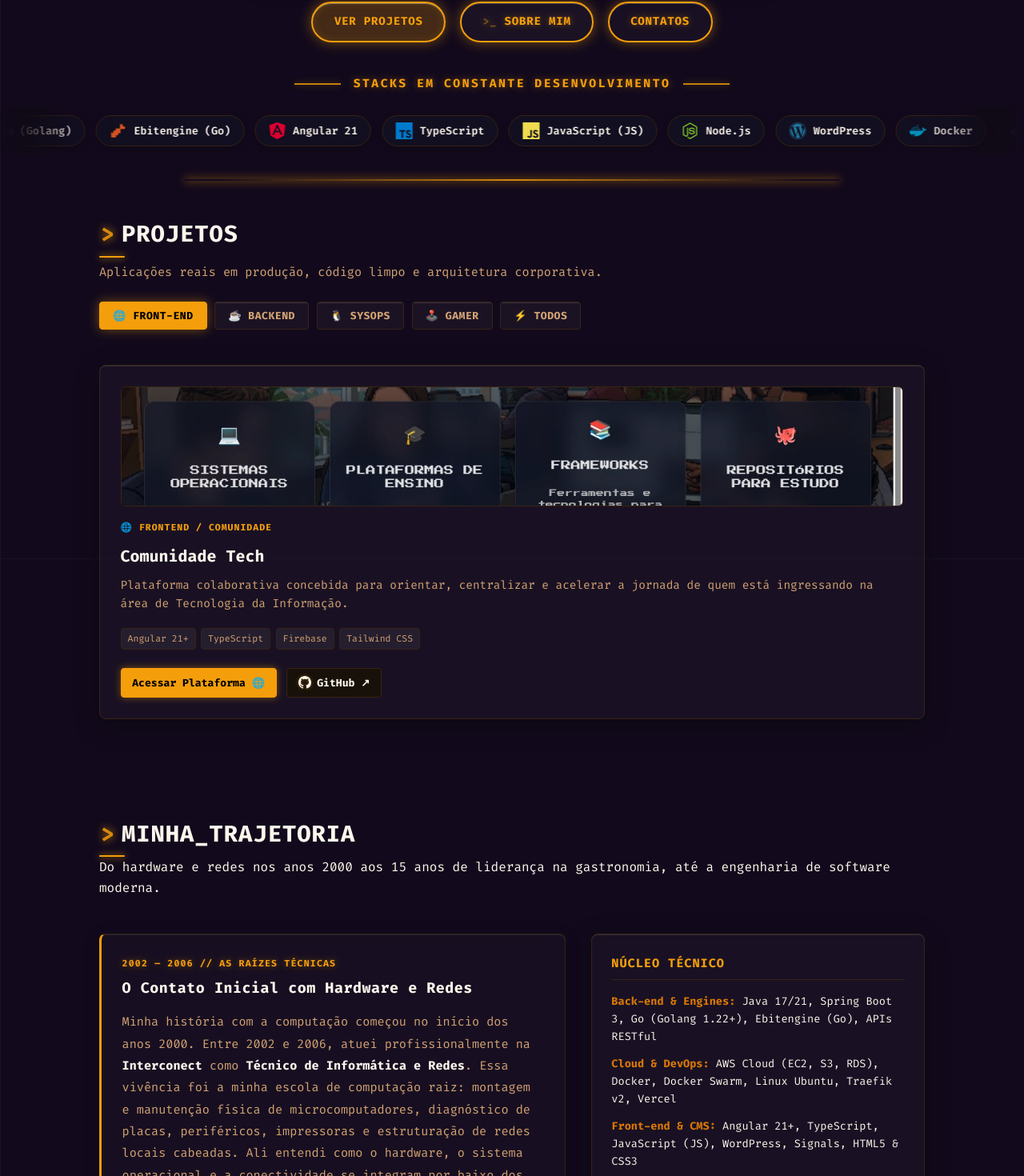
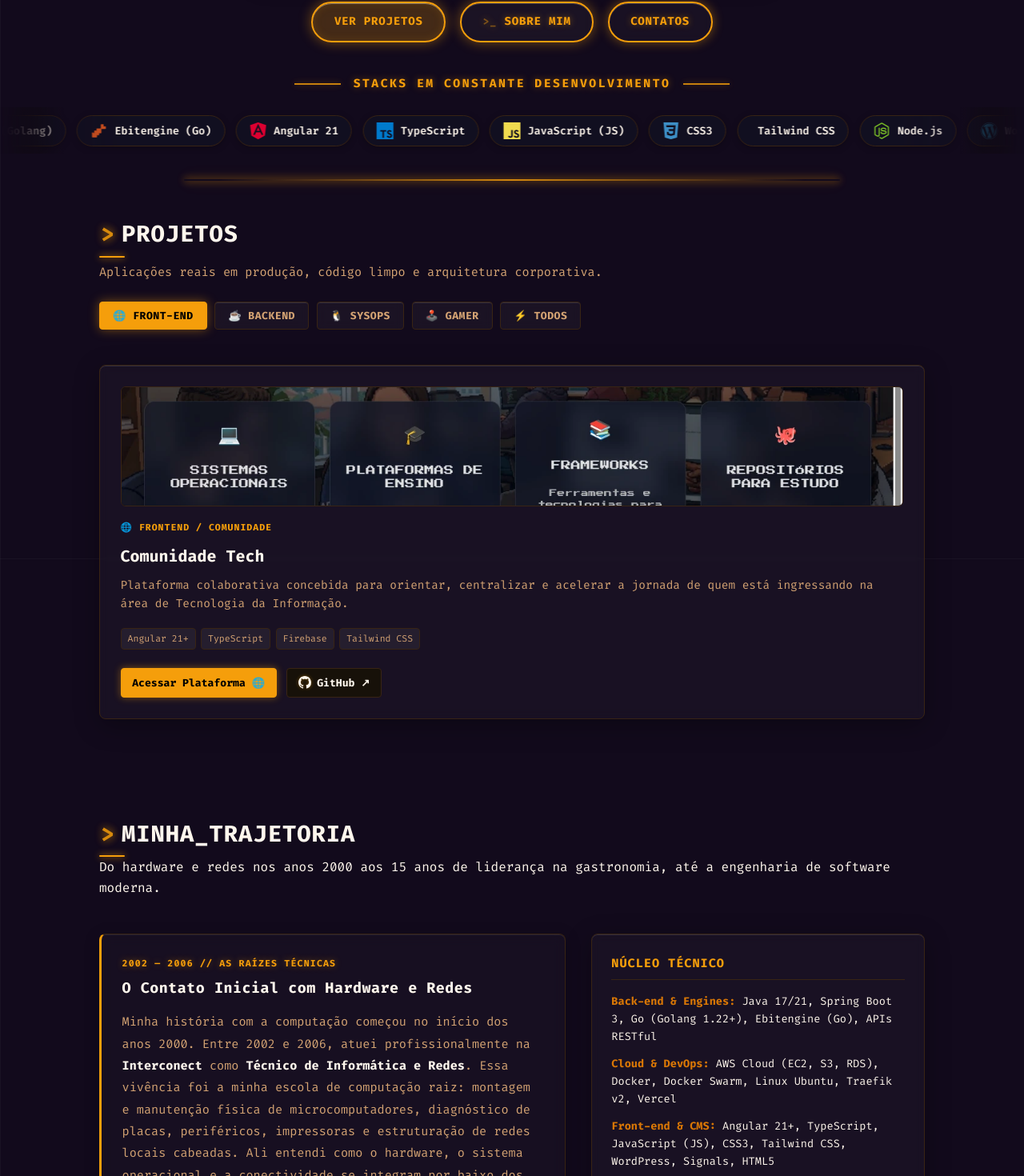
Before and after one commit to luci-jr/portifolio, an Angular app: page / in a window 1280 px wide. Shown: the part 902-2372 px from the top of the page at 80% size. Built offline with nearby package versions, Linux system fonts and the light colour scheme; no server answers.

Commit message:
feat: adiciona CSS3 e Tailwind CSS ao carrossel e documentacao
- Insere CSS3 e Tailwind CSS no carrossel de tecnologias (Blocos 1 e 2)
- Atualiza secoes Sobre em index.html e about.component.html
- Documenta novas stacks no README.md

```diff
--- a/index.html
+++ b/index.html
@@ -133,6 +133,8 @@
             <div class="tech-item"><span class="tech-icon"><i class="devicon-angularjs-plain colored" style="color: #dd0031 !important;"></i></span><span class="tech-name">Angular 21</span></div>
             <div class="tech-item"><span class="tech-icon"><i class="devicon-typescript-plain colored"></i></span><span class="tech-name">TypeScript</span></div>
             <div class="tech-item"><span class="tech-icon"><i class="devicon-javascript-plain colored"></i></span><span class="tech-name">JavaScript (JS)</span></div>
+            <div class="tech-item"><span class="tech-icon"><i class="devicon-css3-plain colored"></i></span><span class="tech-name">CSS3</span></div>
+            <div class="tech-item"><span class="tech-icon"><i class="devicon-tailwindcss-original colored"></i></span><span class="tech-name">Tailwind CSS</span></div>
             <div class="tech-item"><span class="tech-icon"><i class="devicon-nodejs-plain colored"></i></span><span class="tech-name">Node.js</span></div>
             <div class="tech-item"><span class="tech-icon"><i class="devicon-wordpress-plain" style="color: #21759b !important;"></i></span><span class="tech-name">WordPress</span></div>
             <div class="tech-item"><span class="tech-icon"><i class="devicon-docker-plain colored"></i></span><span class="tech-name">Docker</span></div>
@@ -159,6 +161,8 @@
             <div class="tech-item"><span class="tech-icon"><i class="devicon-angularjs-plain colored" style="color: #dd0031 !important;"></i></span><span class="tech-name">Angular 21</span></div>
             <div class="tech-item"><span class="tech-icon"><i class="devicon-typescript-plain colored"></i></span><span class="tech-name">TypeScript</span></div>
             <div class="tech-item"><span class="tech-icon"><i class="devicon-javascript-plain colored"></i></span><span class="tech-name">JavaScript (JS)</span></div>
+            <div class="tech-item"><span class="tech-icon"><i class="devicon-css3-plain colored"></i></span><span class="tech-name">CSS3</span></div>
+            <div class="tech-item"><span class="tech-icon"><i class="devicon-tailwindcss-original colored"></i></span><span class="tech-name">Tailwind CSS</span></div>
             <div class="tech-item"><span class="tech-icon"><i class="devicon-nodejs-plain colored"></i></span><span class="tech-name">Node.js</span></div>
             <div class="tech-item"><span class="tech-icon"><i class="devicon-wordpress-plain" style="color: #21759b !important;"></i></span><span class="tech-name">WordPress</span></div>
             <div class="tech-item"><span class="tech-icon"><i class="devicon-docker-plain colored"></i></span><span class="tech-name">Docker</span></div>
@@ -453,7 +457,7 @@
             <ul class="stack-list">
               <li><strong>Back-end &amp; Engines:</strong> Java 17/21, Spring Boot 3, Go (Golang 1.22+), Ebitengine (Go), APIs RESTful</li>
               <li><strong>Cloud &amp; DevOps:</strong> AWS Cloud (EC2, S3, RDS), Docker, Docker Swarm, Linux Ubuntu, Traefik v2, Vercel</li>
-              <li><strong>Front-end &amp; CMS:</strong> Angular 21+, TypeScript, JavaScript (JS), WordPress, Signals, HTML5 &amp; CSS3</li>
+              <li><strong>Front-end &amp; CMS:</strong> Angular 21+, TypeScript, JavaScript (JS), CSS3, Tailwind CSS, WordPress, Signals, HTML5</li>
               <li><strong>Bancos de Dados:</strong> PostgreSQL 16 (ACID), Oracle DB, AWS RDS, Redis (Cache &amp; Filas), Firestore</li>
               <li><strong>Automações:</strong> n8n Workflows, Bash Scripting, Python</li>
             </ul>
--- a/src/app/components/about/about.component.html
+++ b/src/app/components/about/about.component.html
@@ -47,7 +47,7 @@
         <ul class="stack-list">
           <li><strong>Back-end &amp; Engines:</strong> Java 17/21, Spring Boot 3, Go (Golang 1.22+), Ebitengine (Go), APIs RESTful</li>
           <li><strong>Cloud &amp; DevOps:</strong> AWS Cloud (EC2, S3, RDS), Docker, Docker Swarm, Linux Ubuntu, Traefik v2, Vercel</li>
-          <li><strong>Front-end &amp; CMS:</strong> Angular 21+, TypeScript, JavaScript (JS), WordPress, Signals, HTML5 &amp; CSS3</li>
+          <li><strong>Front-end &amp; CMS:</strong> Angular 21+, TypeScript, JavaScript (JS), CSS3, Tailwind CSS, WordPress, Signals, HTML5</li>
           <li><strong>Bancos de Dados:</strong> PostgreSQL 16 (ACID), Oracle DB, AWS RDS, Redis (Cache &amp; Filas), Firestore</li>
           <li><strong>Automações:</strong> n8n Workflows, Bash Scripting, Python</li>
         </ul>
--- a/src/app/components/hero/hero.component.html
+++ b/src/app/components/hero/hero.component.html
@@ -55,6 +55,8 @@
         <div class="tech-item"><span class="tech-icon"><i class="devicon-angularjs-plain colored" style="color: #dd0031 !important;"></i></span><span class="tech-name">Angular 21</span></div>
         <div class="tech-item"><span class="tech-icon"><i class="devicon-typescript-plain colored"></i></span><span class="tech-name">TypeScript</span></div>
         <div class="tech-item"><span class="tech-icon"><i class="devicon-javascript-plain colored"></i></span><span class="tech-name">JavaScript (JS)</span></div>
+        <div class="tech-item"><span class="tech-icon"><i class="devicon-css3-plain colored"></i></span><span class="tech-name">CSS3</span></div>
+        <div class="tech-item"><span class="tech-icon"><i class="devicon-tailwindcss-original colored"></i></span><span class="tech-name">Tailwind CSS</span></div>
         <div class="tech-item"><span class="tech-icon"><i class="devicon-nodejs-plain colored"></i></span><span class="tech-name">Node.js</span></div>
         <div class="tech-item"><span class="tech-icon"><i class="devicon-wordpress-plain" style="color: #21759b !important;"></i></span><span class="tech-name">WordPress</span></div>
         <div class="tech-item"><span class="tech-icon"><i class="devicon-docker-plain colored"></i></span><span class="tech-name">Docker</span></div>
@@ -81,6 +83,8 @@
         <div class="tech-item"><span class="tech-icon"><i class="devicon-angularjs-plain colored" style="color: #dd0031 !important;"></i></span><span class="tech-name">Angular 21</span></div>
         <div class="tech-item"><span class="tech-icon"><i class="devicon-typescript-plain colored"></i></span><span class="tech-name">TypeScript</span></div>
         <div class="tech-item"><span class="tech-icon"><i class="devicon-javascript-plain colored"></i></span><span class="tech-name">JavaScript (JS)</span></div>
+        <div class="tech-item"><span class="tech-icon"><i class="devicon-css3-plain colored"></i></span><span class="tech-name">CSS3</span></div>
+        <div class="tech-item"><span class="tech-icon"><i class="devicon-tailwindcss-original colored"></i></span><span class="tech-name">Tailwind CSS</span></div>
         <div class="tech-item"><span class="tech-icon"><i class="devicon-nodejs-plain colored"></i></span><span class="tech-name">Node.js</span></div>
         <div class="tech-item"><span class="tech-icon"><i class="devicon-wordpress-plain" style="color: #21759b !important;"></i></span><span class="tech-name">WordPress</span></div>
         <div class="tech-item"><span class="tech-icon"><i class="devicon-docker-plain colored"></i></span><span class="tech-name">Docker</span></div>
```
Also changed, not shown: 1 other file (tests, documents, lock files or other folders).
